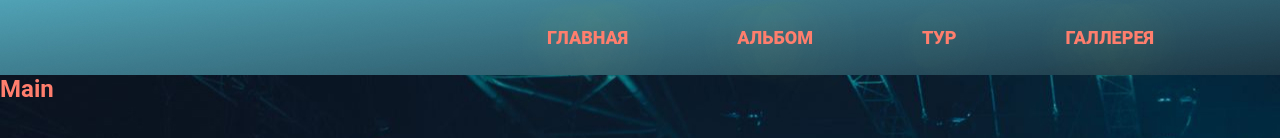
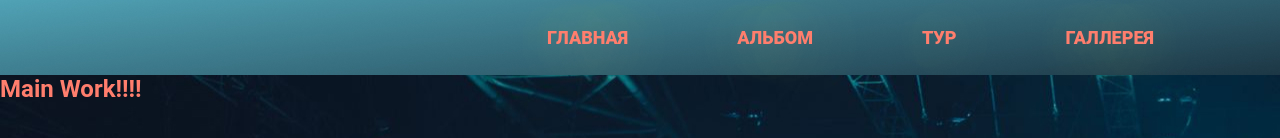
Before and after one commit to faceoffwOw/songsite, a React (Create React App) app: page / in a window 1280 px wide. Shown: the top 138 px of the page. Built offline with nearby package versions, Linux system fonts and the light colour scheme.

Commit message:
git ignore

```diff
--- a/src/templates/Main.jsx
+++ b/src/templates/Main.jsx
@@ -8,7 +8,7 @@ function Main() {
       <section>
         <div className="container">
           <div className="content">
-            <h1>Main</h1>
+            <h1>Main Work!!!!</h1>
           </div>
         </div>
       </section>
```
Also changed, not shown: 1 other file (tests, documents, lock files or other folders).
